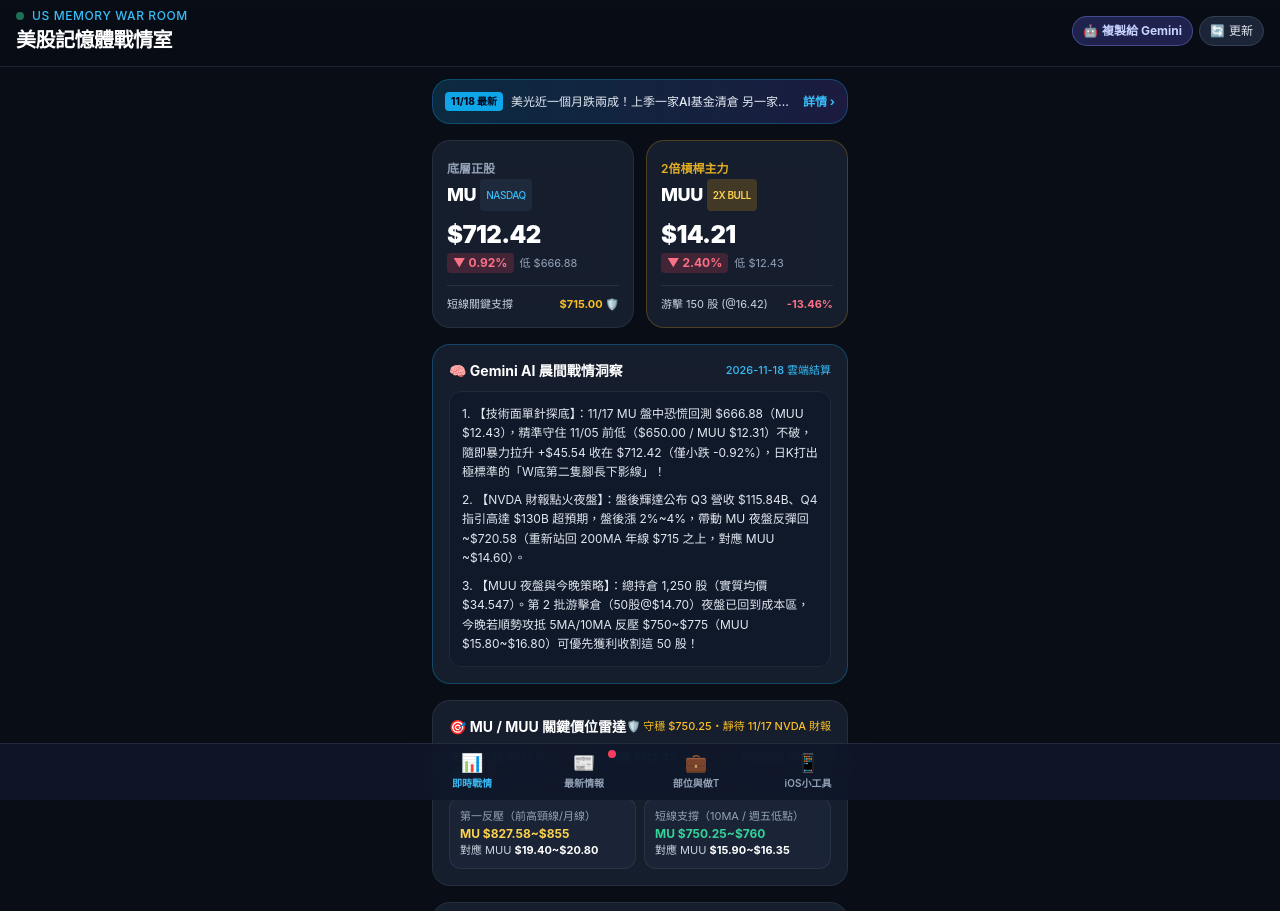
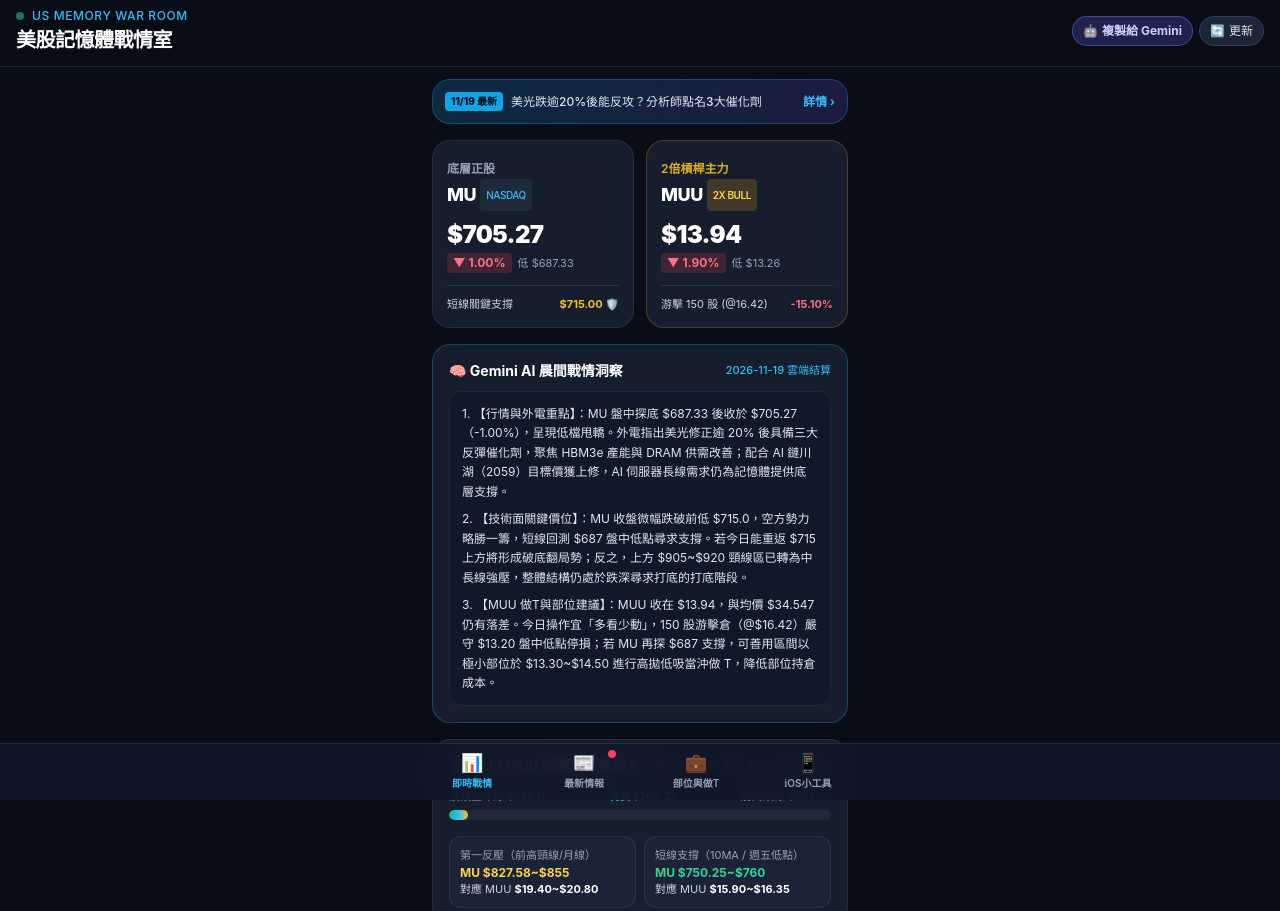
Before and after one commit to hsienstyle/mu-war-room, a plain HTML site: page index.html in a window 1280 px wide. Shown: the top 911 px of the page. Drawn offline with nearby package versions, Linux system fonts and the light colour scheme.

Commit message:
chore(cloud): Auto-update daily MU/MUU war room data

```diff
--- a/index.html
+++ b/index.html
@@ -85,9 +85,9 @@
       <div onclick="switchTab('news')" class="ios-card p-3 bg-gradient-to-r from-sky-950/70 to-indigo-950/60 border-sky-500/30 cursor-pointer active:scale-[0.99] transition">
         <div class="flex items-center justify-between">
           <div class="flex items-center gap-2 overflow-hidden">
-            <span class="px-1.5 py-0.5 rounded bg-sky-500 text-slate-950 font-extrabold text-[10px] shrink-0" id="top-headline-date">11/18 最新</span>
+            <span class="px-1.5 py-0.5 rounded bg-sky-500 text-slate-950 font-extrabold text-[10px] shrink-0" id="top-headline-date">11/19 最新</span>
             <p class="text-xs text-slate-200 font-medium truncate" id="top-headline">
-              美光近一個月跌兩成！上季一家AI基金清倉 另一家買成第一大持股
+              美光跌逾20%後能反攻？分析師點名3大催化劑
             </p>
           </div>
           <span class="text-xs text-sky-400 font-bold shrink-0 ml-2">詳情 ›</span>
@@ -108,10 +108,10 @@
             </div>
           </div>
           <div class="mt-2">
-            <div class="text-2xl font-black tracking-tight text-white" id="mu-price">$712.42</div>
+            <div class="text-2xl font-black tracking-tight text-white" id="mu-price">$705.27</div>
             <div class="flex items-center gap-1.5 mt-0.5">
-              <span id="mu-change" class="text-xs font-bold px-1.5 py-0.5 rounded bg-rose-500/20 text-rose-400">▼ 0.92%</span>
-              <span class="text-[11px] text-slate-400" id="mu-range">低 $666.88</span>
+              <span id="mu-change" class="text-xs font-bold px-1.5 py-0.5 rounded bg-rose-500/20 text-rose-400">▼ 1.00%</span>
+              <span class="text-[11px] text-slate-400" id="mu-range">低 $687.33</span>
             </div>
           </div>
           <div class="mt-3 pt-2.5 border-t border-slate-700/60 text-[11px] text-slate-300 flex justify-between">
@@ -132,10 +132,10 @@
             </div>
           </div>
           <div class="mt-2">
-            <div class="text-2xl font-black tracking-tight text-white" id="muu-price">$14.21</div>
+            <div class="text-2xl font-black tracking-tight text-white" id="muu-price">$13.94</div>
             <div class="flex items-center gap-1.5 mt-0.5">
-              <span id="muu-change" class="text-xs font-bold px-1.5 py-0.5 rounded bg-rose-500/20 text-rose-400">▼ 2.40%</span>
-              <span class="text-[11px] text-slate-400" id="muu-range">低 $12.43</span>
+              <span id="muu-change" class="text-xs font-bold px-1.5 py-0.5 rounded bg-rose-500/20 text-rose-400">▼ 1.90%</span>
+              <span class="text-[11px] text-slate-400" id="muu-range">低 $13.26</span>
             </div>
           </div>
           <div class="mt-3 pt-2.5 border-t border-slate-700/60 text-[11px] text-slate-300 flex justify-between">
@@ -151,12 +151,12 @@
           <h2 class="text-sm font-bold text-white flex items-center gap-1.5">
             <span>🧠 Gemini AI 晨間戰情洞察</span>
           </h2>
-          <span class="text-[11px] text-sky-400 font-medium" id="gemini-insight-date">2026-11-18 雲端結算</span>
+          <span class="text-[11px] text-sky-400 font-medium" id="gemini-insight-date">2026-11-19 雲端結算</span>
         </div>
         <div id="gemini-insight-box" class="text-xs text-slate-200 space-y-2 leading-relaxed bg-slate-900/75 p-3 rounded-xl border border-slate-800">
-          <p>1. 【技術面單針探底】：11/17 MU 盤中恐慌回測 $666.88（MUU $12.43），精準守住 11/05 前低（$650.00 / MUU $12.31）不破，隨即暴力拉升 +$45.54 收在 $712.42（僅小跌 -0.92%），日K打出極標準的「W底第二隻腳長下影線」！</p>
-          <p>2. 【NVDA 財報點火夜盤】：盤後輝達公布 Q3 營收 $115.84B、Q4 指引高達 $130B 超預期，盤後漲 2%~4%，帶動 MU 夜盤反彈回 ~$720.58（重新站回 200MA 年線 $715 之上，對應 MUU ~$14.60）。</p>
-          <p>3. 【MUU 夜盤與今晚策略】：總持倉 1,250 股（實質均價 $34.547）。第 2 批游擊倉（50股@$14.70）夜盤已回到成本區，今晚若順勢攻抵 5MA/10MA 反壓 $750~$775（MUU $15.80~$16.80）可優先獲利收割這 50 股！</p>
+          <p>1. 【行情與外電重點】：MU 盤中探底 $687.33 後收於 $705.27（-1.00%），呈現低檔甩轎。外電指出美光修正逾 20% 後具備三大反彈催化劑，聚焦 HBM3e 產能與 DRAM 供需改善；配合 AI 鏈川湖（2059）目標價獲上修，AI 伺服器長線需求仍為記憶體提供底層支撐。</p>
+          <p>2. 【技術面關鍵價位】：MU 收盤微幅跌破前低 $715.0，空方勢力略勝一籌，短線回測 $687 盤中低點尋求支撐。若今日能重返 $715 上方將形成破底翻局勢；反之，上方 $905~$920 頸線區已轉為中長線強壓，整體結構仍處於跌深尋求打底的打底階段。</p>
+          <p>3. 【MUU 做T與部位建議】：MUU 收在 $13.94，與均價 $34.547 仍有落差。今日操作宜「多看少動」，150 股游擊倉（@$16.42）嚴守 $13.20 盤中低點停損；若 MU 再探 $687 支撐，可善用區間以極小部位於 $13.30~$14.50 進行高拋低吸當沖做 T，降低部位持倉成本。</p>
         </div>
       </div>
 
@@ -172,7 +172,7 @@
         <div class="space-y-1.5">
           <div class="flex justify-between text-[11px] text-slate-400">
             <span id="radar-min-label">波段生命線 $725.11</span>
-            <span class="text-sky-400 font-bold" id="radar-current-label">現價 $712.42</span>
+            <span class="text-sky-400 font-bold" id="radar-current-label">現價 $705.27</span>
             <span id="radar-max-label">前高頸線 $855.00</span>
           </div>
           <div class="w-full h-2.5 bg-slate-800 rounded-full overflow-hidden relative">
@@ -483,7 +483,7 @@
             <h3 class="text-sm font-bold text-white">2059.TW 川湖 (持有 22 股)</h3>
           </div>
           <div class="text-right">
-            <div class="text-base font-extrabold text-white" id="tw2059-price">NT$ 6,565</div>
+            <div class="text-base font-extrabold text-white" id="tw2059-price">NT$ 6,520</div>
             <div class="text-[11px] text-slate-400" id="tw2059-avg">有效均價 NT$ 10,849</div>
           </div>
         </div>
@@ -604,12 +604,12 @@
 
     // 核心狀態與最新快照資料
     const STATE = {
-      muPrice: 712.42,
-      muPrevClose: 719.02,
-      muLow: 666.88,
-      muuPrice: 14.21,
-      muuPrevClose: 14.56,
-      muuLow: 12.43,
+      muPrice: 705.27,
+      muPrevClose: 712.42,
+      muLow: 687.33,
+      muuPrice: 13.94,
+      muuPrevClose: 14.21,
+      muuLow: 13.26,
       totalShares: 1250,
       coreShares: 1100,
       totalCost: 43183.91,
```
Also changed, not shown: MU_MUU_Widget.js (+4 -4 lines).
